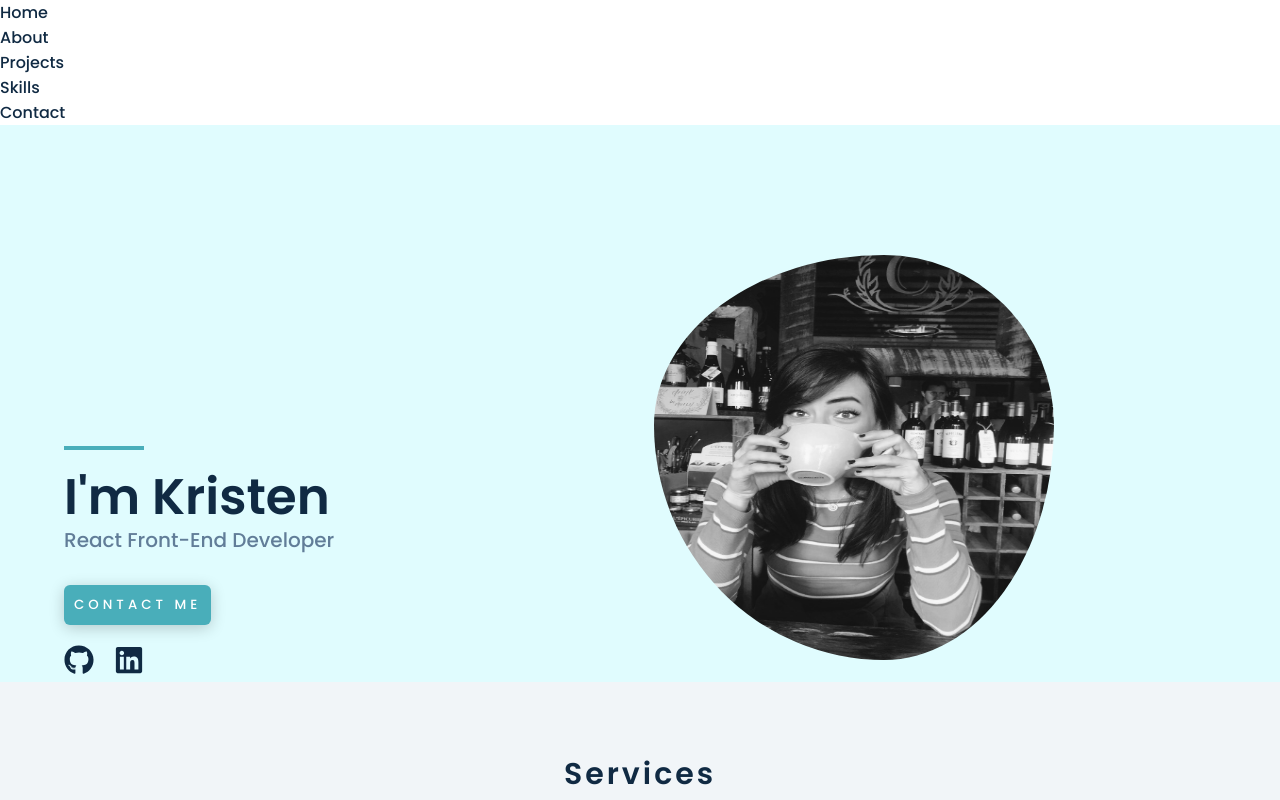
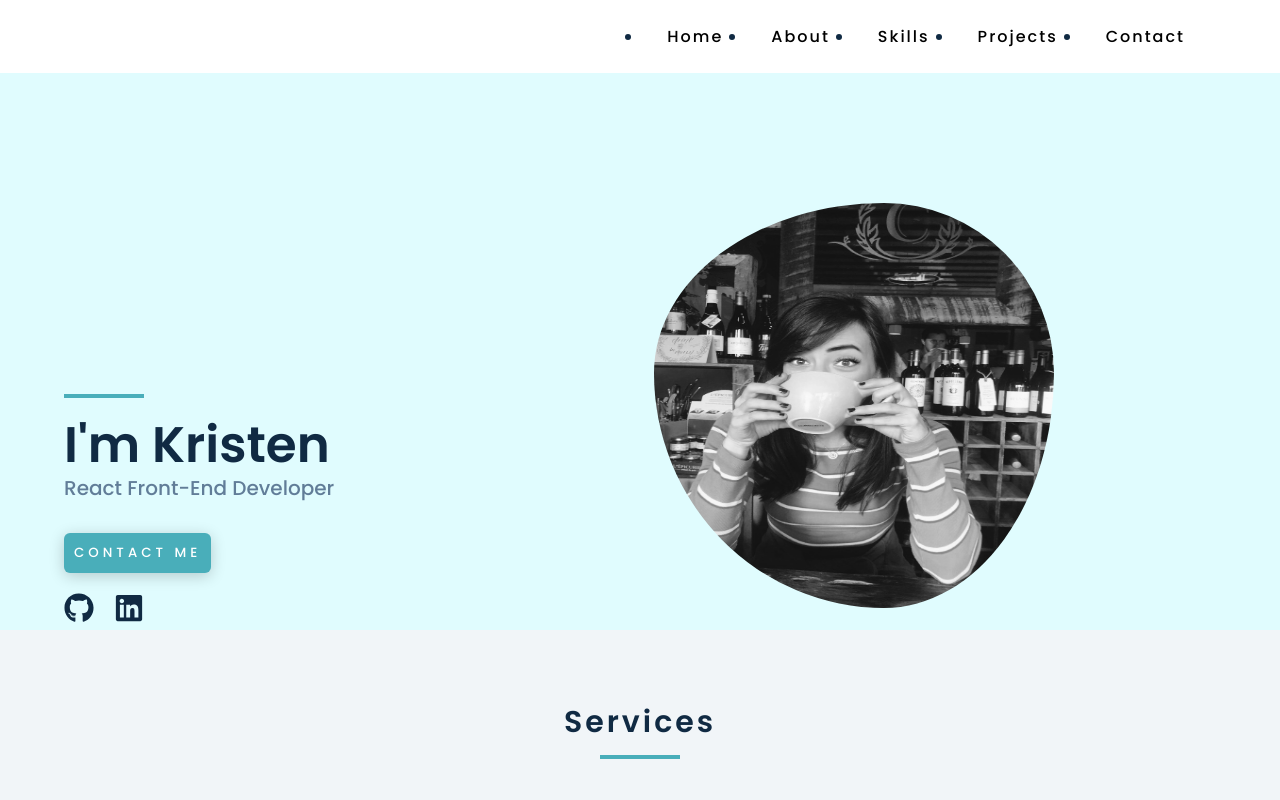
Before and after one commit to kristenwood123/portfolio-site-react, a React (Create React App) app: page / in a window 1280 px wide. Shown: the top 800 px of the page. Built offline with nearby package versions, Linux system fonts and the light colour scheme.

Commit message:
added navbar

```diff
--- a/src/components/App.js
+++ b/src/components/App.js
@@ -13,7 +13,6 @@ import Footer from './Footer'
 function App() {
   return (
     <>
-
         <Navbar/>
         <Hero/>
        <main>
--- a/src/components/Hero.js
+++ b/src/components/Hero.js
@@ -19,7 +19,7 @@ const Hero = () => {
         </div>
       </div>
       <div className="hero__image-container">
-        <img src="./images/inst.JPG" alt="profile image" className='hero__image1'/>
+        <img src="./images/inst.JPG" alt="profile of me" className='hero__image1'/>
       </div>
    </div>
   </span>
--- a/src/components/Navbar.js
+++ b/src/components/Navbar.js
@@ -1,24 +1,36 @@
 import React, { useState } from 'react'
-// import { FaTimes } from 'react-icons/fa'
+import { FaBars } from 'react-icons/fa'
 
 const Navbar = () => {
 
-  const [navbarOpen, setNavbarOpen] = useState(true)
-
-  const handleToggle = () => {
-  setNavbarOpen(!navbarOpen)
-}
   return (
     <nav className='navbar'>
-      {/* <button onClick={handleToggle}>{navbarOpen? 'Close' : 'Open'}</button> */}
-      <ul>
-        <li>Home</li>
-        <li>About</li>
-        <li>Projects</li>
-        <li>Skills</li>
-        <li>Contact</li>
-      </ul>
-
+      <div className="nav-center">
+        <div className="nav__header">
+          <button className="nav-toggle">
+            <FaBars/>
+          </button>
+        </div>
+        <div className="nav__link-container show-container">
+          <ul className="links">
+            <li>
+              <a href="#">Home</a>
+            </li>
+            <li>
+              <a href="#">About</a>
+            </li>
+            <li>
+              <a href="#">Skills</a>
+            </li>
+            <li>
+              <a href="#">Projects</a>
+            </li>
+            <li>
+              <a href="#">Contact</a>
+            </li>
+          </ul>
+        </div>
+      </div>
     </nav>
   )
 }
--- a/src/index.css
+++ b/src/index.css
@@ -9,6 +9,7 @@
   --clr-gray-background: #f1f5f8;
   --clr-btn-background: #dae2ec;
   --clr-footer: #222223;
+  --transition: all 0.3s linear;
 }
 
 * {
@@ -22,11 +23,54 @@
 .container {
   width: 90%;
   margin: 0 auto;
-  /* height: 100vh; */
 }
 
 nav {
   background-color: white;
+}
+
+.nav-header {
+  display: flex;
+  align-items: center;
+  padding: 1rem;
+}
+
+.nav-toggle {
+  font-size: 1.5rem;
+  background: transparent;
+  border-color: transparent;
+  transition: var(--transition);
+  cursor: pointer;
+}
+
+.nav-toggle:hover {
+  color: var(--clr-teal);
+  transform: rotate(90deg);
+}
+
+.links a {
+  color: black;
+  font-size: 1rem;
+  letter-spacing: 2px;
+  display: block;
+  padding: 0.5rem 1rem;
+  transition: var(--transition);
+  text-decoration: none;
+}
+
+.links a:hover {
+  transform: scale(1.1);
+  transition: 0.3s ease-in;
+}
+
+.links-container {
+  /* height: 0; */
+  /* overflow: hidden; */
+  transition: var(--transition);
+}
+
+.show-container {
+  /* height: 10rem; */
 }
 
 header {
@@ -422,6 +466,38 @@ footer {
 /* --------------------------------------------------------- */
 /* --------------------------------------------------------- */
 @media screen and (min-width: 768px) {
+  .nav-center {
+    max-width: 1170px;
+    margin: 0 auto;
+    display: flex;
+    align-items: center;
+    justify-content: space-between;
+    padding: 1rem;
+  }
+  .nav-header {
+    padding: 0;
+  }
+  .nav-toggle {
+    display: none;
+  }
+  .links-container {
+    height: auto !important;
+  }
+  .links {
+    display: flex;
+  }
+  .links ul {
+    list-style-type: none;
+  }
+  .links a {
+    margin: 0 0.5rem;
+    list-style-type: none;
+  }
+  .links a:hover {
+    padding: 0;
+    background: transparent;
+  }
+
   .hero__text h1 {
     font-size: 50px;
   }
```
